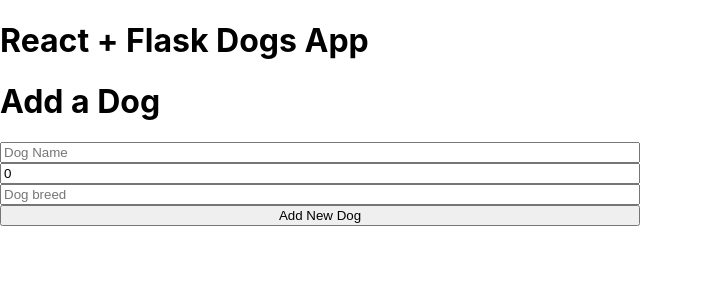
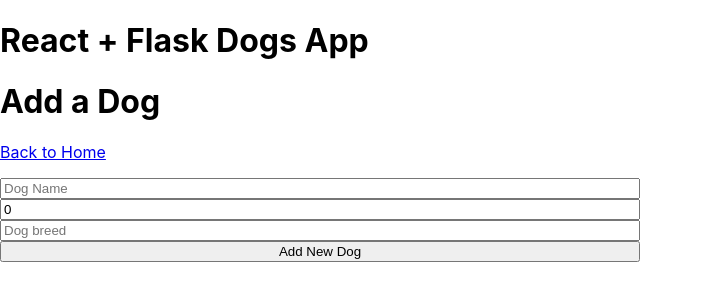
Before and after one commit to pgarbrecht/react-flask-dogs, a React (Create React App) app in the folder dogs-frontend/: page /new in a window 1280 px wide. Shown: the top 300 px of the page, without its empty margins (0-703 px from the left). Built offline with nearby package versions, Linux system fonts and the light colour scheme; no server answers.

Commit message:
made add and back buttons

```diff
--- a/dogs-frontend/src/App.js
+++ b/dogs-frontend/src/App.js
@@ -2,6 +2,7 @@
 import React, {Component} from 'react'
 import DogContainer from './components/DogContainer'
 import DogNewForm from './components/DogNewForm'
+import AddDogBtn from './components/AddDogBtn'
 
 import {
   BrowserRouter as Router,
@@ -52,6 +53,7 @@
   return (
     <>
     <h1>React + Flask Dogs App</h1>
+
     <Router>
         <Routes>
             <Route
--- /dev/null
+++ b/dogs-frontend/src/components/AddDogBtn.js
@@ -0,0 +1,14 @@
+import React from 'react'
+import { Link } from "react-router-dom"
+
+const AddDogBtn = () => {
+  return (
+    <Link to='/new'>
+        <div>
+            <p>Add a Dog</p>
+        </div>
+    </Link>
+  )
+}
+
+export default AddDogBtn
--- /dev/null
+++ b/dogs-frontend/src/components/BackBtn.js
@@ -0,0 +1,14 @@
+import React from 'react'
+import { Link } from "react-router-dom"
+
+const BackBtn = () => {
+  return (
+    <Link to='/'>
+        <div>
+            <p>Back to Home</p>
+        </div>
+    </Link>
+  )
+}
+
+export default BackBtn
--- a/dogs-frontend/src/components/DogContainer.js
+++ b/dogs-frontend/src/components/DogContainer.js
@@ -1,11 +1,13 @@
 import React, { Component } from 'react'
 import '../index.css'
+import AddDogBtn from './AddDogBtn'
 import DogList from './DogList'
 
 class DogContainer extends Component {
     render() {
         return(
                 <div>
+                <AddDogBtn/>
                 <h2 className="doggies-section">Doggies</h2>
                 {this.props.dogs.map((dog, index) => {
                     return(
--- a/dogs-frontend/src/components/DogNewForm.js
+++ b/dogs-frontend/src/components/DogNewForm.js
@@ -1,5 +1,6 @@
 import React, { Component } from 'react'
 import '../index.css'
+import BackBtn from './BackBtn'
 
 class DogNewForm extends Component {
     constructor(props) {
@@ -56,6 +57,7 @@
         return(
                 <div className="newform">
                     <h1>Add a Dog</h1>
+                    <BackBtn/>
                     <form onSubmit={this.handleSubmit}>
                         <input
                             id='name'
```
